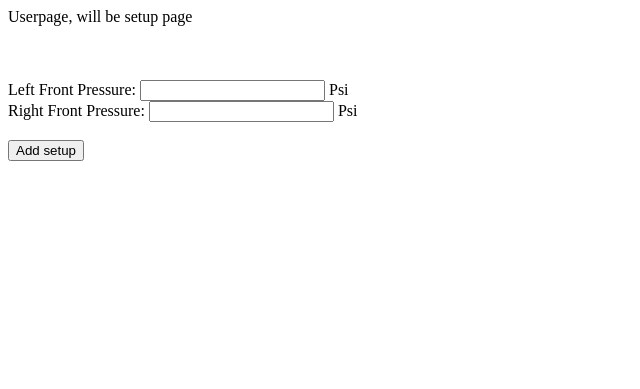
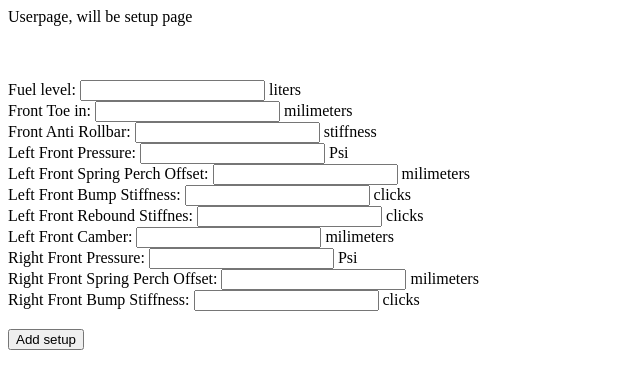
Before and after one commit to LRAB1/IracingProject, a PHP site: page /userpage.php in a window 1280 px wide. Shown: the top 389 px of the page, without its empty margins (0-640 px from the left). Run offline with PHP 8.4, Linux system fonts and the light colour scheme; the visitor is signed in with stand-in values (Sample User, id 1); a stand-in replaces the project's code that opens the database connection.

Commit message:
more functions unlocking

```diff
--- a/index.php
+++ b/index.php
@@ -20,7 +20,8 @@ if (isset($_POST['name']) && isset($_POST['password'])) {
         if ($row != null) {
             $hash = $row->hash;
             if (password_verify($_POST['password'], $hash)) {
-                ##$message = 'Login succesful.';
+                $message = 'Login succesful.';
+
                 header('Location: userpage.php');
 
                 $_SESSION['username'] = $row->name;
--- a/userpage.php
+++ b/userpage.php
@@ -8,6 +8,15 @@ echo 'Userpage, will be setup page';
 
     $LF_Pressure =              '';
     $RF_Pressure =              '';
+    $LF_SpringPerchOffset =     '';
+    $FuelLevel =                '';
+    $Front_Toe =                '';
+    $Front_ARB =                '';
+    $LF_Bumpstiffness =         '';
+    $LF_ReboundStiffness =      '';
+    $LF_Camber =                '';
+    $RF_SpringPerch =           '';
+    $RF_BumpStiffness =         '';
 
     if (isset($_POST['add'])) {
         $ok = true;
@@ -19,13 +28,59 @@ echo 'Userpage, will be setup page';
             $ok = false;
                 } else { $RF_Pressure = $_POST['RF_Pressure'];
         };
+        if (!isset($_POST['LF_SpringPerchOffset']) || $_POST['LF_SpringPerchOffset'] === '') {
+            $ok = false;
+                } else { $LF_SpringPerchOffset = $_POST['LF_SpringPerchOffset'];
+        };
+        if (!isset($_POST['FuelLevel']) || $_POST['FuelLevel'] === '') {
+            $ok = false;
+                } else { $FuelLevel = $_POST['FuelLevel'];
+        };
+        if (!isset($_POST['Front_Toe']) || $_POST['Front_Toe'] === '') {
+            $ok = false;
+                } else { $Front_Toe = $_POST['Front_Toe'];
+        };
+        if (!isset($_POST['Front_ARB']) || $_POST['Front_ARB'] === '') {
+            $ok = false;
+                } else { $Front_ARB = $_POST['Front_ARB'];
+        };
+        if (!isset($_POST['LF_Bumpstiffness']) || $_POST['LF_Bumpstiffness'] === '') {
+            $ok = false;
+                } else { $LF_Bumpstiffness = $_POST['LF_Bumpstiffness'];
+        };
+        if (!isset($_POST['LF_ReboundStiffness']) || $_POST['LF_ReboundStiffness'] === '') {
+            $ok = false;
+                } else { $LF_ReboundStiffness = $_POST['LF_ReboundStiffness'];
+        };
+        if (!isset($_POST['LF_Camber']) || $_POST['LF_Camber'] === '') {
+            $ok = false;
+                } else { $LF_Camber = $_POST['LF_Camber'];
+        };
+        if (!isset($_POST['RF_SpringPerch']) || $_POST['RF_SpringPerch'] === '') {
+            $ok = false;
+                } else { $RF_SpringPerch = $_POST['RF_SpringPerch'];
+        };
+        if (!isset($_POST['RF_BumpStiffness']) || $_POST['RF_BumpStiffness'] === '') {
+            $ok = false;
+                } else { $RF_BumpStiffness = $_POST['RF_BumpStiffness'];
+        };
         if ($ok) {
             //database go brrrrrr
             $db = new mysqli (MYSQL_HOST, MYSQL_USER, MYSQL_PASSWORD, MYSQL_CARDATABASE);
             $sql = sprintf(
-                "INSERT INTO mx5globaldev (LF_pressure, RF_pressure) VALUES ('%s', '%s')",
+                "INSERT INTO mx5globaldev (LF_pressure, RF_pressure, LF_SpringPerchOffset, FuelLevel, Front_Toe, Front_ARB, LF_Bumpstiffness, LF_ReboundStiffness, LF_Camber, RF_SpringPerch, RF_BumpStiffness)
+                    VALUES ('%s', '%s', '%s', '%s', '%s', '%s', '%s', '%s', '%s', '%s', '%s')",
             $db->real_escape_string($LF_Pressure),
             $db->real_escape_string($LF_Pressure),
+            $db->real_escape_string($LF_SpringPerchOffset),
+            $db->real_escape_string($FuelLevel),
+            $db->real_escape_string($Front_Toe),
+            $db->real_escape_string($Front_ARB),
+            $db->real_escape_string($LF_Bumpstiffness),
+            $db->real_escape_string($LF_ReboundStiffness),
+            $db->real_escape_string($LF_Camber),
+            $db->real_escape_string($RF_SpringPerch),
+            $db->real_escape_string($RF_BumpStiffness),
             );
         $db->query($sql);
         echo '<p>Data added.</p>';
@@ -42,18 +97,18 @@ echo 'Userpage, will be setup page';
 <form
     action=""
     method="post">
-    <!-- Fuel level: <input type="text"name="FuelLevel"> liters<br>
+    Fuel level: <input type="text"name="FuelLevel"> liters<br>
     Front Toe in: <input type="text"name="Front_Toe"> milimeters<br>
-    Front Anti Rollbar: <input type="text"name="Front_ARB"> stiffness<br> -->
+    Front Anti Rollbar: <input type="text"name="Front_ARB"> stiffness<br>
     Left Front Pressure: <input type= "text" name= "LF_Pressure"> Psi<br>
-<!--     Left Front Spring Perch Offset: <input type="text"name="LF_SpringPerch"> milimeters<br>
+    Left Front Spring Perch Offset: <input type="text"name="LF_SpringPerchOffset"> milimeters<br>
     Left Front Bump Stiffness: <input type="text"name="LF_Bumpstiffness"> clicks<br>
     Left Front Rebound Stiffnes: <input type="text"name="LF_ReboundStiffness"> clicks<br>
-    Left Front Camber: <input type="text"name="LF_Camber"> milimeters<br> -->
+    Left Front Camber: <input type="text"name="LF_Camber"> milimeters<br>
     Right Front Pressure: <input type="text"name="RF_Pressure"> Psi<br>
-    <!-- Right Front Spring Perch Offset: <input type="text"name="RF_SpringPerch"> milimeters<br>
+    Right Front Spring Perch Offset: <input type="text"name="RF_SpringPerch"> milimeters<br>
     Right Front Bump Stiffness: <input type="text"name="RF_BumpStiffness"> clicks<br>
-    Right Front Rebound Stiffnes: <input type="text"name="RF_ReboundStiffness"> clicks<br>
+    <!-- Right Front Rebound Stiffnes: <input type="text"name="RF_ReboundStiffness"> clicks<br>
     Right Front Camber: <input type="text"name="RF_Camber"> milimeters<br>
     Right Rear Pressure: <input type="text"name="RR_Pressure"> Psi<br>
     Right Rear Spring Perch Offset: <input type="text"name="RR_SpringPerch"> milimeters<br>
```
